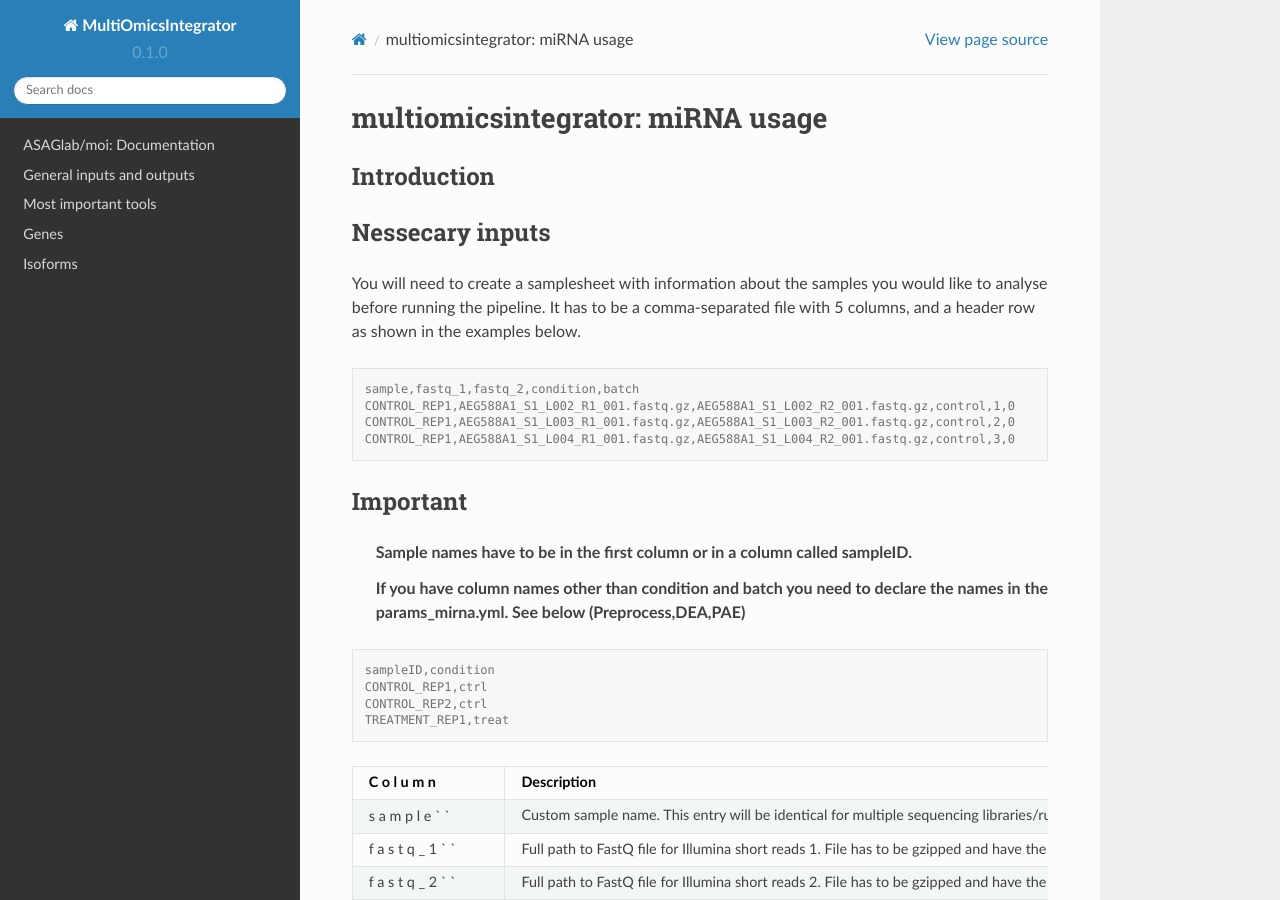
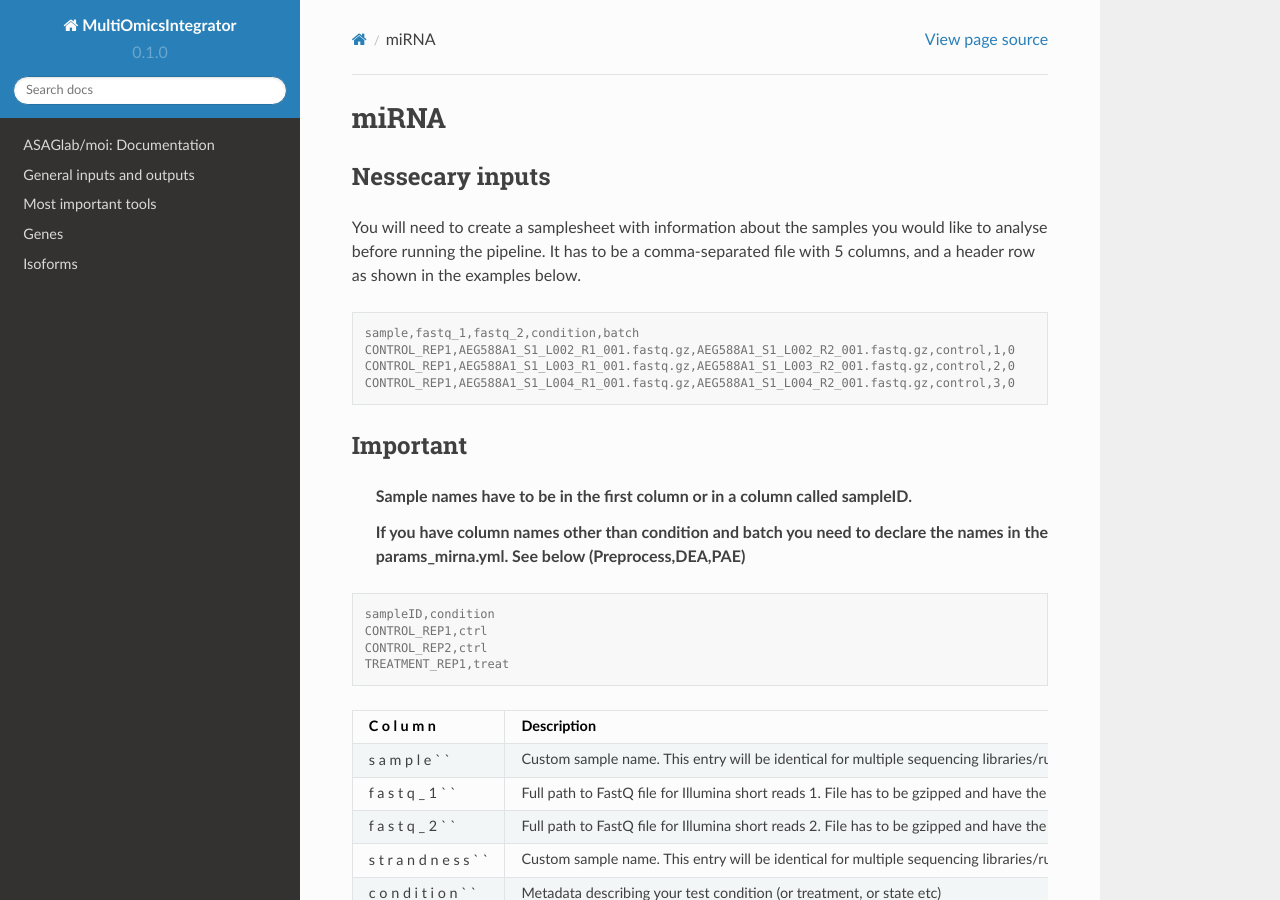
Before and after one commit to Bianca-Pasat/MOI, a Sphinx documentation site: the page built from docs/source/mirna.rst, in a window 1280 px wide and 900 px high. Built offline with Sphinx 7.4.7 and the Read the Docs theme 2.0.0, drawn with Linux system fonts in a browser that asks for light colours.

Commit message:
Update mirna.rst

```diff
--- a/docs/source/mirna.rst
+++ b/docs/source/mirna.rst
@@ -1,12 +1,6 @@
-multiomicsintegrator: miRNA usage
-=================================
+miRNA
+======
 
-Introduction
-------------
-
-.. raw:: html
-
-   <!-- TODO nf-core: Add documentation about anything specific to running your pipeline. For general topics, please point to (and add to) the main nf-core website. -->
 
 Nessecary inputs
 ----------------
```
